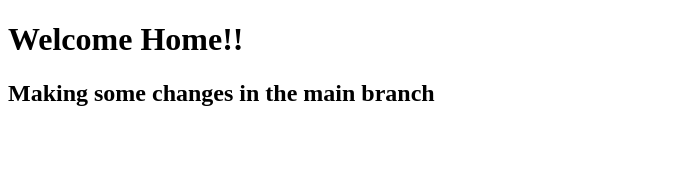
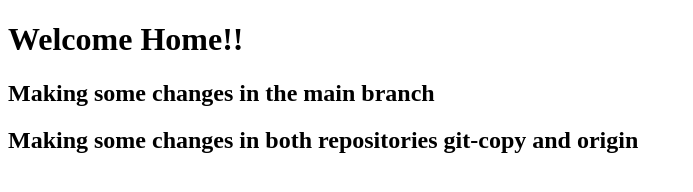
Before and after one commit to iToussaint/Gym-Git-Exercise-Solutions, a plain HTML site: page home.html in a window 1280 px wide. Shown: the whole page, without its empty margins (0-693 px from the left). Drawn offline with Linux system fonts and the light colour scheme.

Commit message:
Add some changes in home file

```diff
--- a/home.html
+++ b/home.html
@@ -9,5 +9,7 @@
     <h1>Welcome Home!!</h1>
 
     <h2>Making some changes in the main branch</h2>
+
+    <h2>Making some changes in both repositories git-copy and origin</h2>
   </body>
 </html>
```
